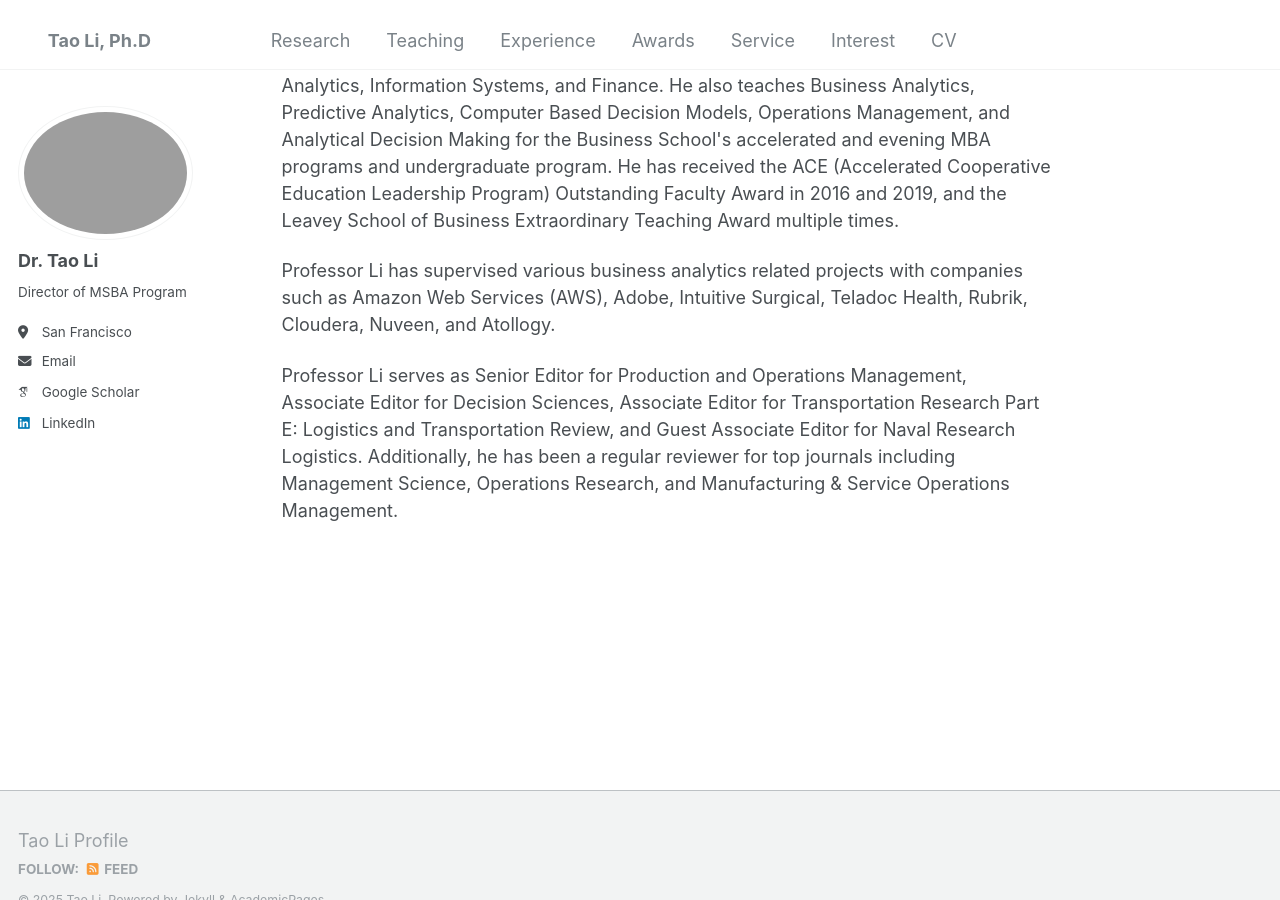
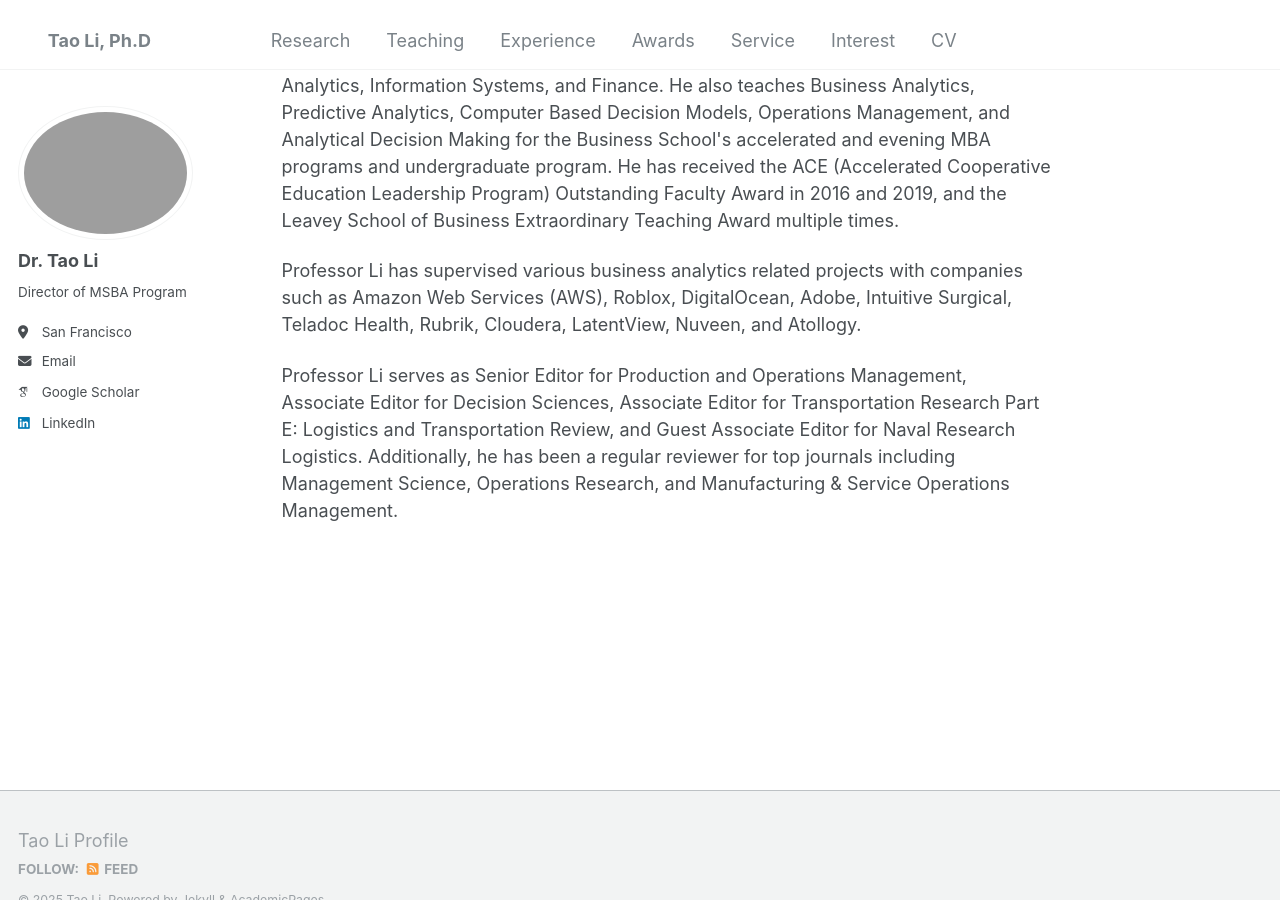
Before and after one commit to Prof-TaoLi/Homepage, a Jekyll site: the page built from _pages/about.md, in a window 1280 px wide and 900 px high, scrolled down 513 px. Built offline with Jekyll 4.4.1, drawn with Linux system fonts in a browser that asks for light colours; some web fonts are replaced.

Commit message:
Update about.md

```diff
--- a/_pages/about.md
+++ b/_pages/about.md
@@ -17,7 +17,7 @@ Professor Li teaches Machine Learning with Python, Data Analytics with Python, D
 </p>
 
 <p>
-Professor Li has supervised various business analytics related projects with companies such as Amazon Web Services (AWS), Adobe, Intuitive Surgical, Teladoc Health, Rubrik, Cloudera, Nuveen, and Atollogy.
+Professor Li has supervised various business analytics related projects with companies such as Amazon Web Services (AWS), Roblox, DigitalOcean, Adobe, Intuitive Surgical, Teladoc Health, Rubrik, Cloudera, LatentView, Nuveen, and Atollogy.
 </p>
 
 <p>
```
